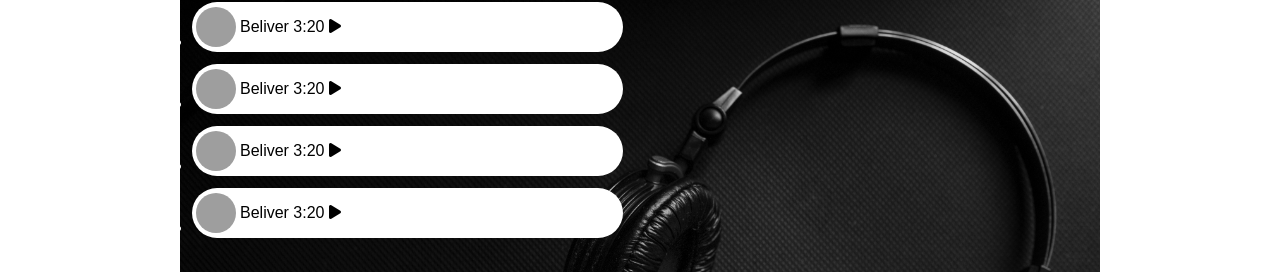
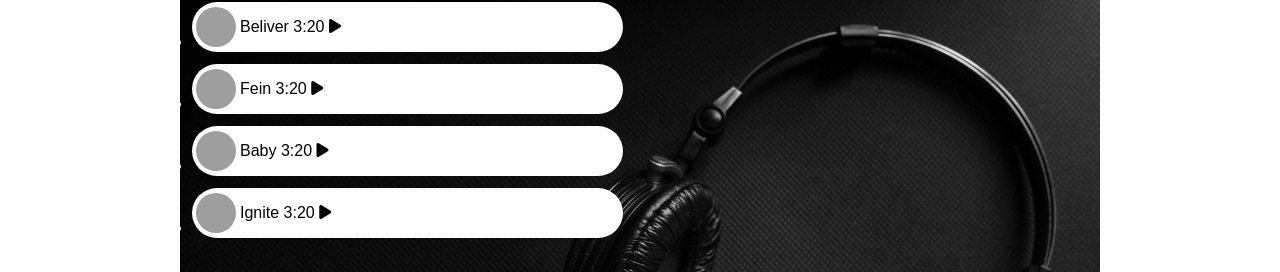
Before and after one commit to AaliyanAslam/music-player-js, a plain HTML site: page index.html in a window 1280 px wide. Shown: the part 146-418 px from the top of the page. Drawn offline with Linux system fonts and the light colour scheme; grey boxes are pictures that could not be loaded.

Commit message:
changed songs names

```diff
--- a/index.html
+++ b/index.html
@@ -48,7 +48,7 @@
                         <div class="songitem">
 
                             <img src="https://i.ytimg.com/vi/BTuBo1pJgsI/maxresdefault.jpg" alt="1">
-                            <span>Beliver <span>3:20</span>
+                            <span>Fein <span>3:20</span>
                                 <i class="fa-solid fa- fa-play"></i>
 
                             </span>
@@ -58,7 +58,7 @@
                         <div class="songitem">
 
                             <img src="https://i.ytimg.com/vi/BTuBo1pJgsI/maxresdefault.jpg" alt="1">
-                            <span>Beliver <span>3:20</span>
+                            <span>Baby <span>3:20</span>
                                 <i class="fa-solid fa- fa-play"></i>
 
                             </span>
@@ -68,7 +68,7 @@
                         <div class="songitem">
 
                             <img src="https://i.ytimg.com/vi/BTuBo1pJgsI/maxresdefault.jpg" alt="1">
-                            <span>Beliver <span>3:20</span>
+                            <span>Ignite <span>3:20</span>
                                 <i class="fa-solid fa- fa-play"></i>
 
                             </span>
```
